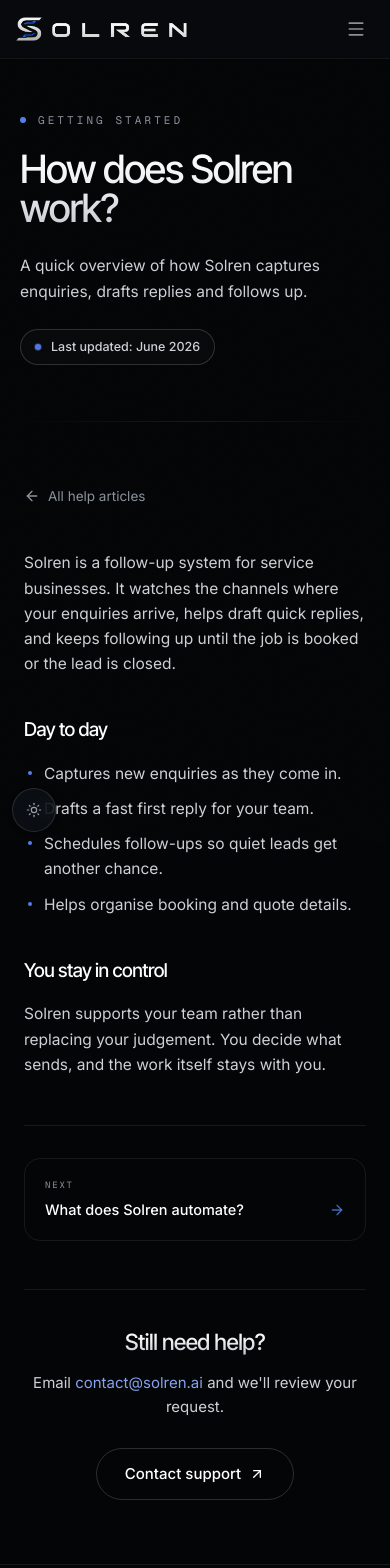
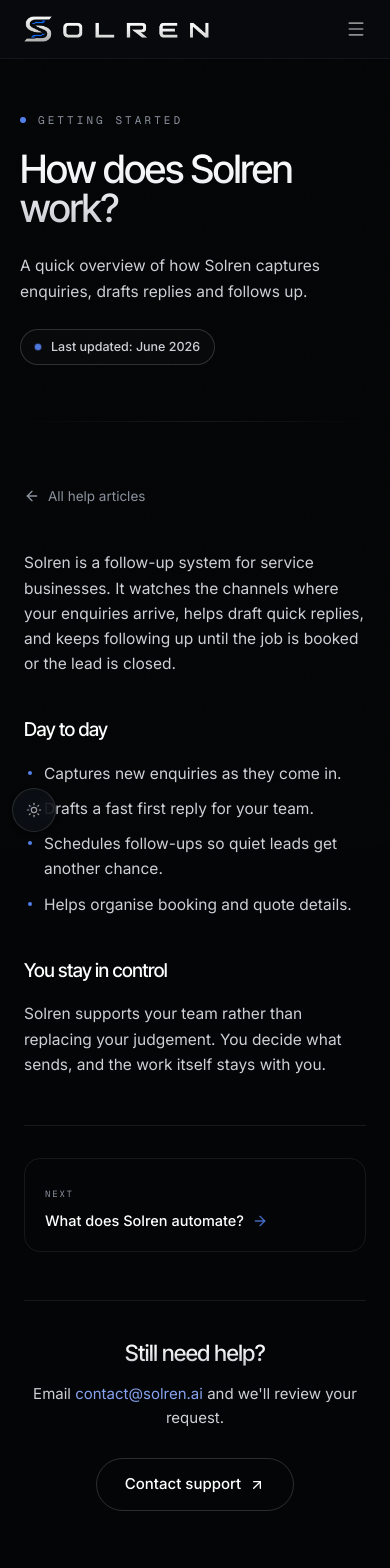
Before and after one commit to SolrenAI/solren-website, a Next.js app: page /help/how-solren-works in a window 390 px wide. Shown: the top 1568 px of the page. Built offline with nearby package versions, Linux system fonts and the light colour scheme.

Commit message:
Update website

```diff
--- a/app/help/[slug]/page.tsx
+++ b/app/help/[slug]/page.tsx
@@ -112,14 +112,12 @@
                 href={`/help/${prev.slug}`}
                 className="group rounded-2xl border border-white/[0.08] p-5 transition-colors hover:border-white/20 hover:bg-white/[0.02]"
               >
-                <div className="grid grid-cols-[16px_minmax(0,1fr)] grid-rows-[auto_auto] gap-x-3 gap-y-2 text-left md:hidden">
-                  <span className="ps-label col-start-2 row-start-1 !text-[9px] !tracking-[0.2em]">
-                    Previous
-                  </span>
-                  <ArrowLeft className="col-start-1 row-start-2 h-4 w-4 self-center text-[#537FEA]/80 transition-all group-hover:-translate-x-0.5 group-hover:text-[#537FEA]" />
-                  <span className="col-start-2 row-start-2 text-[14.5px] font-medium leading-snug text-white">
-                    {prev.title}
-                  </span>
+                <div className="text-left md:hidden">
+                  <span className="ps-label !text-[9px] !tracking-[0.2em]">Previous</span>
+                  <div className="mt-2 flex items-start gap-2 text-[14.5px] font-medium leading-snug text-white">
+                    <ArrowLeft className="mt-0.5 h-4 w-4 shrink-0 text-[#537FEA]/80 transition-all group-hover:-translate-x-0.5 group-hover:text-[#537FEA]" />
+                    <span>{prev.title}</span>
+                  </div>
                 </div>
                 <div className="hidden md:block">
                   <span className="ps-label !text-[9px] !tracking-[0.2em]">Previous</span>
@@ -137,14 +135,12 @@
                 href={`/help/${next.slug}`}
                 className="group rounded-2xl border border-white/[0.08] p-5 text-right transition-colors hover:border-white/20 hover:bg-white/[0.02] md:col-start-2"
               >
-                <div className="grid grid-cols-[minmax(0,1fr)_16px] grid-rows-[auto_auto] gap-x-3 gap-y-2 text-left md:hidden">
-                  <span className="ps-label col-start-1 row-start-1 !text-[9px] !tracking-[0.2em]">
-                    Next
-                  </span>
-                  <span className="col-start-1 row-start-2 text-[14.5px] font-medium leading-snug text-white">
-                    {next.title}
-                  </span>
-                  <ArrowRight className="col-start-2 row-start-2 h-4 w-4 self-center text-[#537FEA]/80 transition-all group-hover:translate-x-0.5 group-hover:text-[#537FEA]" />
+                <div className="text-left md:hidden">
+                  <span className="ps-label !text-[9px] !tracking-[0.2em]">Next</span>
+                  <div className="mt-2 flex items-start gap-2 text-[14.5px] font-medium leading-snug text-white">
+                    <span>{next.title}</span>
+                    <ArrowRight className="mt-0.5 h-4 w-4 shrink-0 text-[#537FEA]/80 transition-all group-hover:translate-x-0.5 group-hover:text-[#537FEA]" />
+                  </div>
                 </div>
                 <div className="hidden md:block">
                   <span className="ps-label !text-[9px] !tracking-[0.2em]">Next</span>
--- a/components/public-site/nav.tsx
+++ b/components/public-site/nav.tsx
@@ -164,7 +164,7 @@
           <Link
             href="/"
             aria-label="Solren home"
-            className="-my-1 -ml-1 inline-flex items-center py-1 sm:-ml-2"
+            className="-my-1 ml-1 inline-flex items-center py-1 sm:ml-2"
           >
             <Image
               src="/logos/solren-wordmark-clean.png"
@@ -172,8 +172,8 @@
               width={1305}
               height={183}
               priority
-              sizes="190px"
-              className="h-[24px] w-auto sm:h-[26px]"
+              sizes="210px"
+              className="h-[26px] w-auto sm:h-[29px]"
             />
           </Link>
 
--- a/components/public-site/sections/how-it-works.tsx
+++ b/components/public-site/sections/how-it-works.tsx
@@ -148,7 +148,7 @@
         <Reveal delay={90}>
           {/* one grouped capsule — the channels and logic read as a single system layer */}
           <div className="mt-8 flex justify-center">
-            <ul className="flex w-full max-w-sm flex-col items-start gap-y-2.5 rounded-[24px] border border-[var(--hair)] bg-white/[0.02] px-5 py-5 text-left md:hidden">
+            <ul className="flex w-full max-w-[340px] flex-col items-start gap-y-2.5 rounded-[24px] border border-[var(--hair)] bg-white/[0.02] px-4 py-4 text-left md:hidden">
               {MOBILE_CHANNELS.map((channel) => (
                 <li key={channel} className="flex w-full items-center gap-x-3">
                   <span aria-hidden="true" className="h-1 w-1 rounded-full bg-[#537FEA]" />
```
